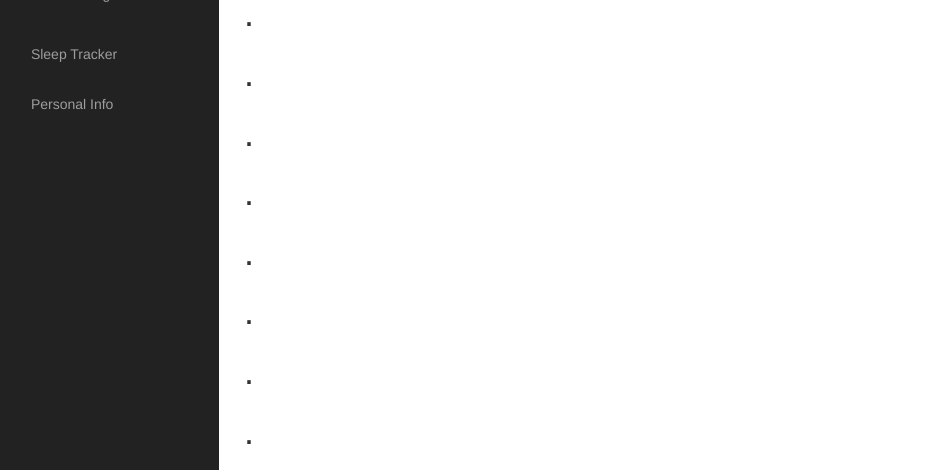
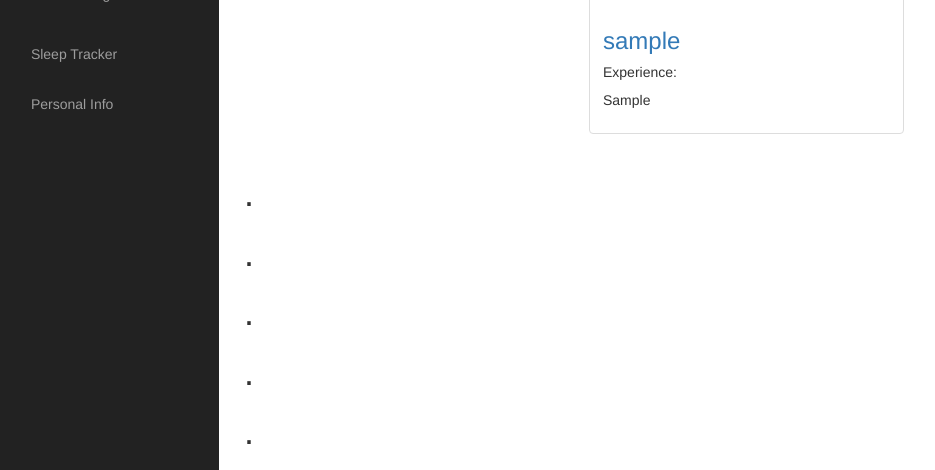
Before and after one commit to hassantsyed/healthSite, a Django app: page /teams/profile/ in a window 1280 px wide. Shown: the part 382-852 px from the top of the page, without its empty margins (6-941 px from the left). Run offline with Django 3.2, Linux system fonts and the light colour scheme; a user stored in the database is signed in; tables that the repository leaves empty hold one stand-in row (values such as "Sample post"); some libraries are stand-ins or nearby versions; some web fonts are replaced.

Commit message:
creating thumbnail views
need to give all users profile still to get everything working

```diff
--- a/train/accounts/models.py
+++ b/train/accounts/models.py
@@ -7,4 +7,4 @@ class User(AbstractUser):
     EXPERTISE = (('NUTRITION','Nutritionist'), ('TRAIN', 'Personal Trainer'), ('MD', 'Doctor'), ('User', 'User'))
     area = models.CharField(max_length=15, choices=EXPERTISE, default='User')
     group = models.ManyToManyField('self')
-    pic = models.ImageField(upload_to='media/', blank=True)
+    pic = models.ImageField(upload_to='media/', default='media/noprofile.png')
--- a/train/teams/templates/teams/profile.html
+++ b/train/teams/templates/teams/profile.html
@@ -9,9 +9,14 @@
         <h3 class="text-center">Personal Trainer</h3><hr>
         {% for p in user.group.all %}
           {%if p.area == "TRAIN"%}
-           <h4 class="text-center"><a href="{%url 'person' p.username%}">{{p.username}}</a></h4>
-           <p class="text-center">{{p.experience}}</p>
-           <p class="text-center">{{p.location}}</p>
+          <div class="thumbnail">
+            <img src="{{p.pic.url}}" alt="pro">
+            <div class="caption">
+              <h3><a href="{%url 'person' p.username%}">{{p.username}}</a></h3>
+              <h5>Experience:</h5>
+              <p>{{p.experience}}</p>
+            </div>
+          </div>
           {%endif%}
         {% endfor %}
       </div>
@@ -19,9 +24,14 @@
         <h3 class="text-center">Nutritionist</h3><hr>
         {% for p in user.group.all %}
           {%if p.area == "NUTRITION"%}
-           <h4 class="text-center"><a href="{%url 'person' p.username%}">{{p.username}}</a></h4>
-           <p class="text-center">{{p.experience}}</p>
-           <p class="text-center">{{p.location}}</p>
+          <div class="thumbnail">
+            <img src="{{p.pic.url}}" alt="pro">
+            <div class="caption">
+              <h3><a href="{%url 'person' p.username%}">{{p.username}}</a></h3>
+              <h5>Experience:</h5>
+              <p>{{p.experience}}</p>
+            </div>
+          </div>
           {%endif%}
         {% endfor %}
       </div>
@@ -29,9 +39,14 @@
         <h3 class="text-center">Doctor</h3><hr>
         {% for p in user.group.all %}
           {%if p.area == "MD"%}
-           <h4 class="text-center"><a href="{%url 'person' p.username%}">{{p.username}}</a></h4>
-           <p class="text-center">{{p.experience}}</p>
-           <p class="text-center">{{p.location}}</p>
+          <div class="thumbnail">
+            <img src="{{p.pic.url}}" alt="pro">
+            <div class="caption">
+              <h3><a href="{%url 'person' p.username%}">{{p.username}}</a></h3>
+              <h5>Experience:</h5>
+              <p>{{p.experience}}</p>
+            </div>
+          </div>
           {%endif%}
         {% endfor %}
       </div>
```
Also changed, not shown: train/teams/templates/teams/browse_doctors.html (+8 -1 lines), train/teams/templates/teams/browse_nutritionists.html (+9 -2 lines), train/teams/templates/teams/browse_trainers.html (+8 -1 lines), train/accounts/migrations/0006_auto_20170304_2111.py (added), 1 other file.
